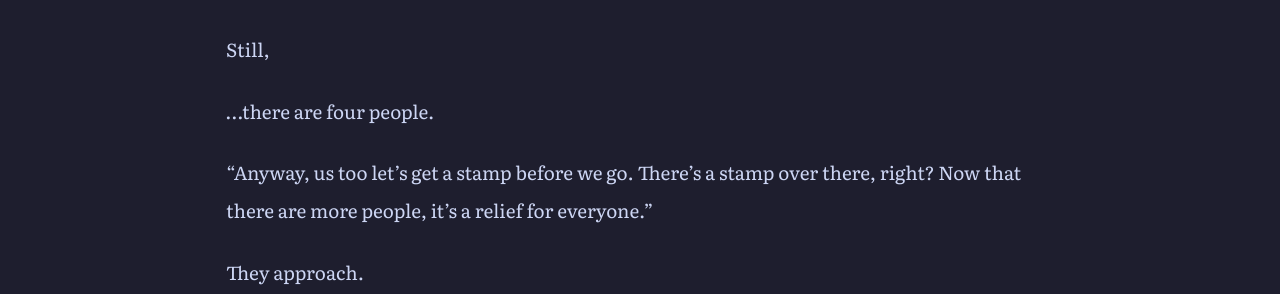
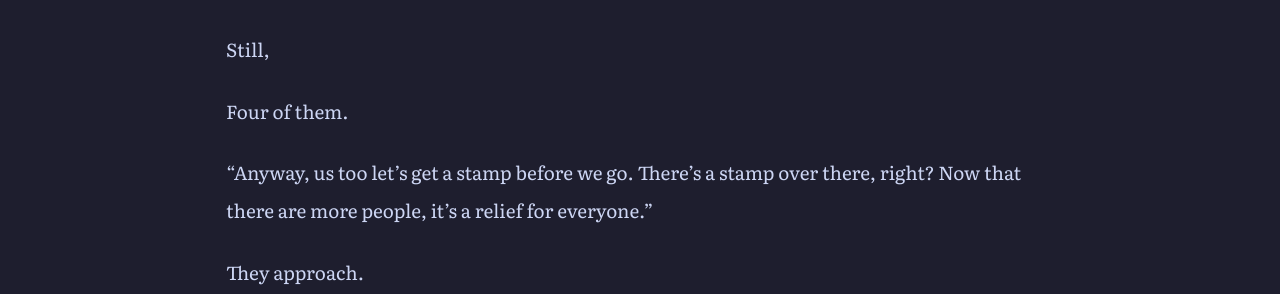
Before and after one commit to soleumn/soleumn.github.io, a Jekyll site: the page built from _chapters/gsgw/ch380.md, in a window 1280 px wide and 900 px high, scrolled down 18266 px. Shown: the part 163-457 px from the top of the window. Built offline with Jekyll 4.4.1, drawn with Linux system fonts in a browser that asks for light colours; some web fonts are replaced; comment, search, counter and statistics services are not loaded.

Commit message:
Edit Chapter 380 (via site)

```diff
--- a/_chapters/gsgw/ch380.md
+++ b/_chapters/gsgw/ch380.md
@@ -560,7 +560,7 @@ One, two, three, four…
 
 Still,
 
-...there are four people.
+Four of them.
 
 "Anyway, us too let's get a stamp before we go. There's a stamp over there, right? Now that there are more people, it's a relief for everyone."
 
```
